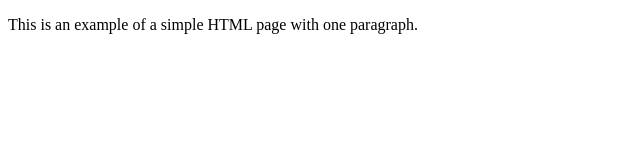
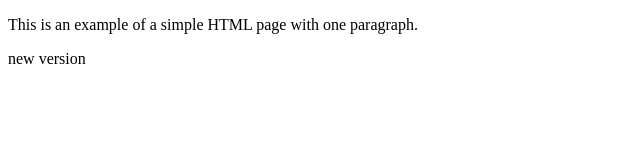
Before and after one commit to inno-steffg/ghpage-tutorial, a plain HTML site: page index.html in a window 1280 px wide. Shown: the full height of the page, 0-640 px from the left. Drawn offline with Linux system fonts and the light colour scheme.

Commit message:
change in index.html

```diff
--- a/index.html
+++ b/index.html
@@ -5,5 +5,6 @@
     </head>
     <body>
         <p>This is an example of a simple HTML page with one paragraph.</p>
+        <p>new version</p>
     </body>
 </html>
```
